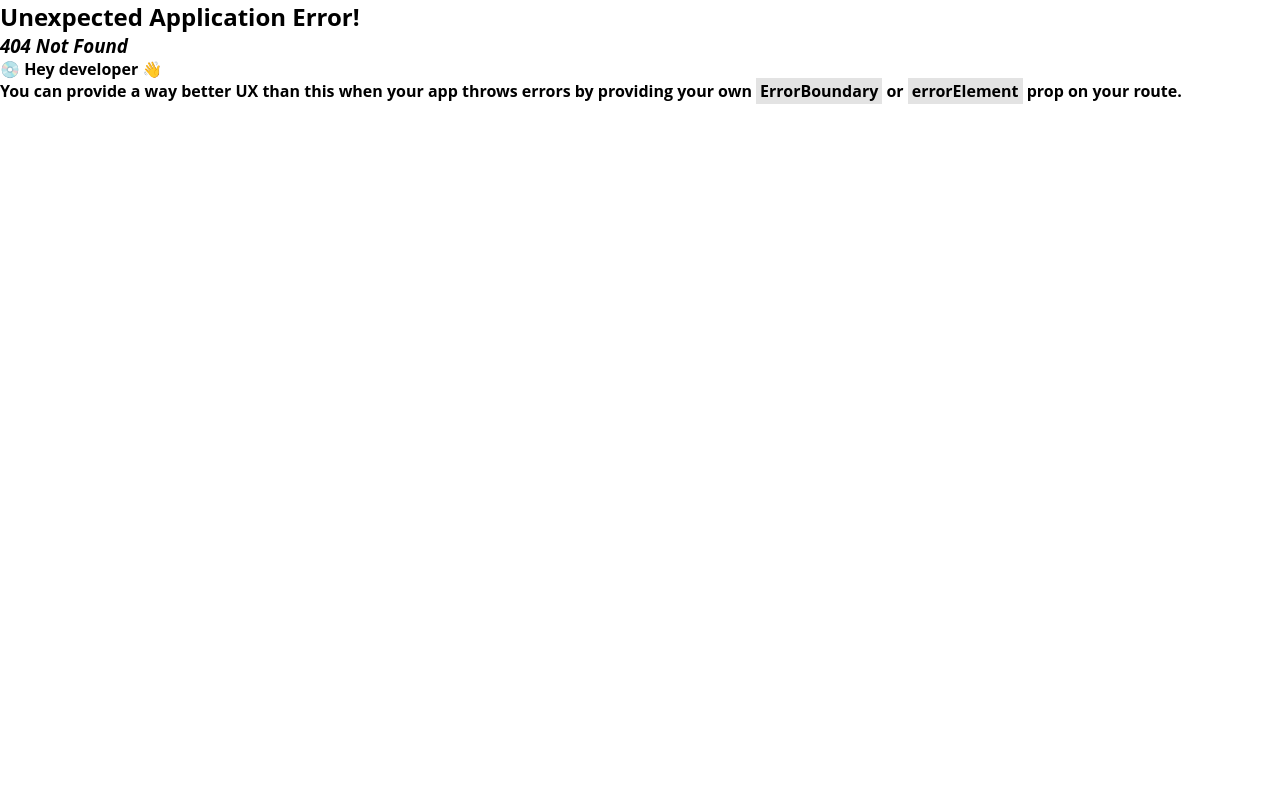
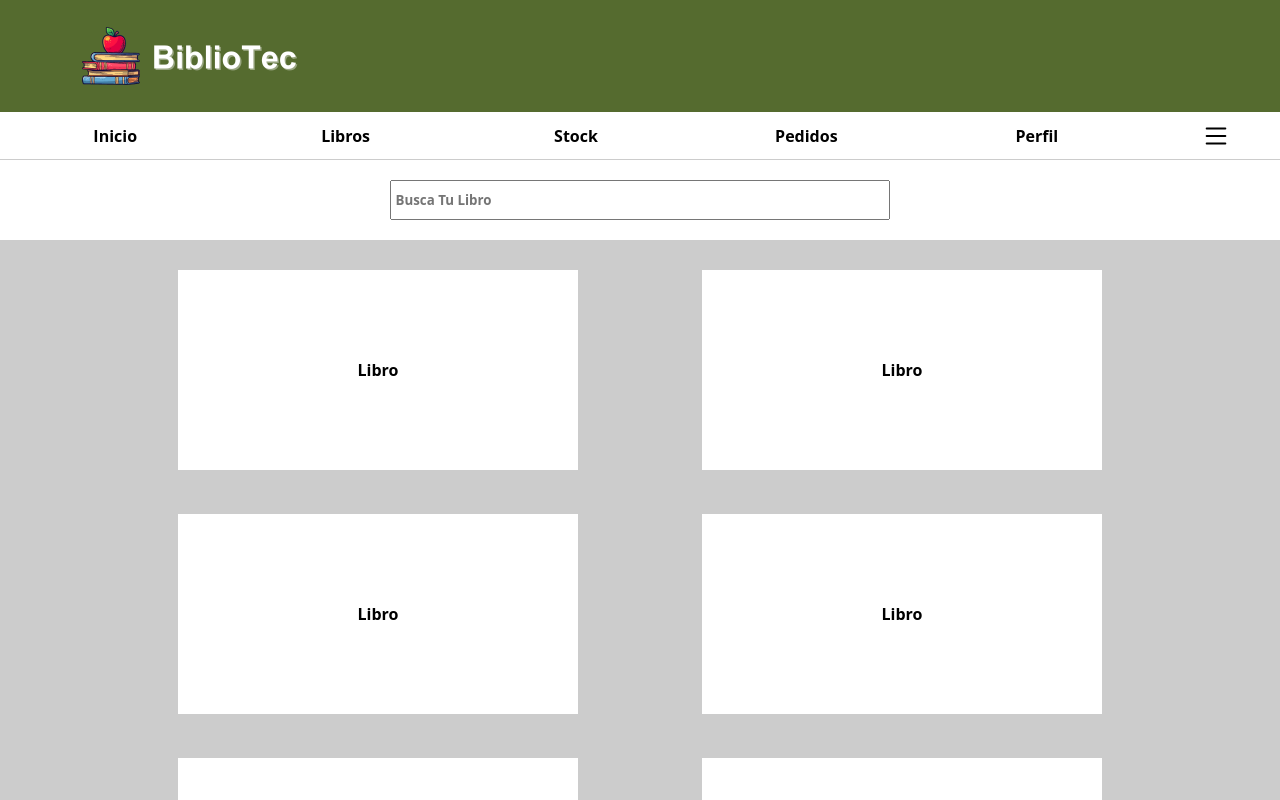
Before and after one commit to Maximiliano17/BiblioTec, a React (Vite) app: page /libros in a window 1280 px wide. Before the commit this address had no page. Shown: the top 800 px of the page. Built offline with nearby package versions, Linux system fonts and the light colour scheme.

Commit message:
Subir nueva seccion

```diff
--- a/src/components/Nabvar.jsx
+++ b/src/components/Nabvar.jsx
@@ -1,16 +1,17 @@
 //Estilos
 import styles from "../modules/Header.module.css"
-
+//React
+import { Link } from "react-router-dom"
 function Nav() {
     return (
       <>
       {/*Header*/}
        <nav className={styles.nav}>
-            <a href="#">Inicio</a>
-            <a href="#">Libros</a>
-            <a href="#">Nuestro Personal</a>
-            <a href="#">Eventos</a>
-            <a href="#">Cooperadora</a>
+            <Link className={styles.link} to="/">Inicio</Link>
+            <Link className={styles.link} to="/libros">Libros</Link>
+            {/* <Link className={styles.link} to="/personal">Nuestro Personal</Link> */}
+            <a href="#">Stock</a>
+            <a href="#">Pedidos</a>
             <a href="#">Perfil</a>
        </nav>
       </>
--- a/src/main.jsx
+++ b/src/main.jsx
@@ -5,13 +5,26 @@ import { createBrowserRouter, RouterProvider } from "react-router-dom"
 //Components
 import App from './App.jsx';
 import Login from "./pages/Login.jsx";
-
+import Libros from "./pages/Libros.jsx";
+import NuestroPersonal from "./pages/NuestroPersonal.jsx";
 // Routes
 const router = createBrowserRouter([
   {
     path: "/",
     element: (
         <App />
+    ),
+  },
+  {
+    path: "/libros",
+    element: (
+        <Libros />
+    ),
+  },
+  {
+    path: "/personal",
+    element: (
+        <NuestroPersonal />
     ),
   },
   {  /*Login - Register*/
--- a/src/modules/Header.module.css
+++ b/src/modules/Header.module.css
@@ -83,3 +83,13 @@
     justify-content: center;
     align-items: center;
 }
+
+@media(max-width: 1000px){
+    .nav{
+        display: none;
+    }
+
+    .logo{
+        width: 100%;
+    }
+}
--- a/src/modules/Home.module.css
+++ b/src/modules/Home.module.css
@@ -14,4 +14,8 @@
     display: flex;
     justify-content: center;
     align-items: center;
+    background-image: url('../assets/banners/biblioteca.jpg');
+    background-size: cover;
+    background-repeat: no-repeat;
+    background-attachment: fixed;
 }
--- /dev/null
+++ b/src/modules/Inicio.module.css
@@ -0,0 +1,11 @@
+/*Estilos por Defecto*/
+
+ *{
+    margin: 0;
+    padding:0;
+    box-sizing: border-box;
+    font-family: 'Open Sans', sans-serif;
+    font-weight: 700;
+}
+
+/*LibrosContent*/
--- /dev/null
+++ b/src/modules/Libros.module.css
@@ -0,0 +1,74 @@
+/*Estilos por Defecto*/
+
+*{
+    margin: 0;
+    padding:0;
+    box-sizing: border-box;
+    font-family: 'Open Sans', sans-serif;
+    font-weight: 700;
+}
+
+/*LibrosContent*/
+
+.librosContent{
+   width: 100%;
+   height: 100vh;
+   display: flex;
+   justify-content: center;
+   align-items: center;
+   flex-direction: column;
+}
+
+.buscador{
+    width: 100%;
+    height: 10vh;
+    display: flex;
+    justify-content: center;
+    align-items: center;
+    background: white;
+}
+
+.buscador input{
+    width: 500px;
+    height: 2.5rem;
+    outline: none;
+}
+
+.librosStock{
+    width: 100%;
+    height: calc(100vh - 10vh);
+    display: grid;
+    grid-template-columns: repeat(2, 500px);
+    grid-template-rows: 220px 220px 220px;
+    padding: 20px;
+    justify-content: center;
+    align-items: center;
+    gap: 1.5rem;
+    overflow-y: scroll;
+    place-items: center;
+    background: #ccc;
+}
+
+.libroItem{
+    width: 400px;
+    height: 200px;
+    display: flex;
+    justify-content: center;
+    align-items: center;
+    background: white;
+}
+
+@media(max-width: 720px){
+
+    .librosStock{
+        grid-template-columns: repeat(1,320px);
+    }
+
+     .buscador input{
+        width: 300px;
+     }
+
+     .libroItem{
+      width: 300px;
+     }
+}
--- /dev/null
+++ b/src/modules/NuestroPersonal.module.css
@@ -0,0 +1,19 @@
+/*Estilos por Defecto*/
+
+*{
+    margin: 0;
+    padding:0;
+    box-sizing: border-box;
+    font-family: 'Open Sans', sans-serif;
+    font-weight: 700;
+}
+
+/*NuestroPersonal*/
+
+.nuestroPersonal{
+   width: 100%;
+   height: 100vh;
+   display: flex;
+   justify-content: center;
+   align-items: center;
+}
--- a/src/pages/Inicio.jsx
+++ b/src/pages/Inicio.jsx
@@ -1,7 +1,9 @@
 //Components
 import Header from "../components/Header"
 //Styles
-import styles from "../modules/Home.module.css"
+import styles from "../modules/Inicio.module.css"
+//Imagenes
+//import banner from "../assets/banners/biblioteca.jpg"
 
 function Inicio() {
     return (
@@ -9,7 +11,7 @@ function Inicio() {
       {/*Inicio*/}
        <Header />
        <div className={styles.inicio}>
-        Hola
+
        </div>
       </>
     )
--- /dev/null
+++ b/src/pages/Libros.jsx
@@ -0,0 +1,48 @@
+//Components
+import Header from "../components/Header"
+//Estilos
+import styles from "../modules/Libros.module.css"
+function libros() {
+    return (
+      <>
+      {/*libros*/}
+       <Header />
+       <div className={styles.librosContent}>
+        <section className={styles.buscador}>
+           <input type="text" placeholder=" Busca Tu Libro" />
+        </section>
+        <section className={styles.librosStock}>
+         <article className={styles.libroItem}>
+            Libro
+         </article>
+         <article className={styles.libroItem}>
+            Libro
+         </article>
+         <article className={styles.libroItem}>
+            Libro
+         </article>
+         <article className={styles.libroItem}>
+            Libro
+         </article>
+         <article className={styles.libroItem}>
+            Libro
+         </article>
+         <article className={styles.libroItem}>
+            Libro
+         </article>
+         <article className={styles.libroItem}>
+            Libro
+         </article>
+         <article className={styles.libroItem}>
+            Libro
+         </article>
+         <article className={styles.libroItem}>
+            Libro
+         </article>
+        </section>
+       </div>
+      </>
+    )
+  }
+
+  export default libros
--- /dev/null
+++ b/src/pages/NuestroPersonal.jsx
@@ -0,0 +1,17 @@
+//Components
+import Header from "../components/Header"
+//Estilos
+import styles from "../modules/NuestroPersonal.module.css"
+function NuestroPersonal() {
+    return (
+      <>
+      {/*NuestroPersonal*/}
+       <Header />
+       <div className={styles.nuestroPersonal}>
+
+       </div>
+      </>
+    )
+  }
+
+  export default NuestroPersonal
```
Also changed, not shown: src/assets/banners/biblioteca.jpg (added).
